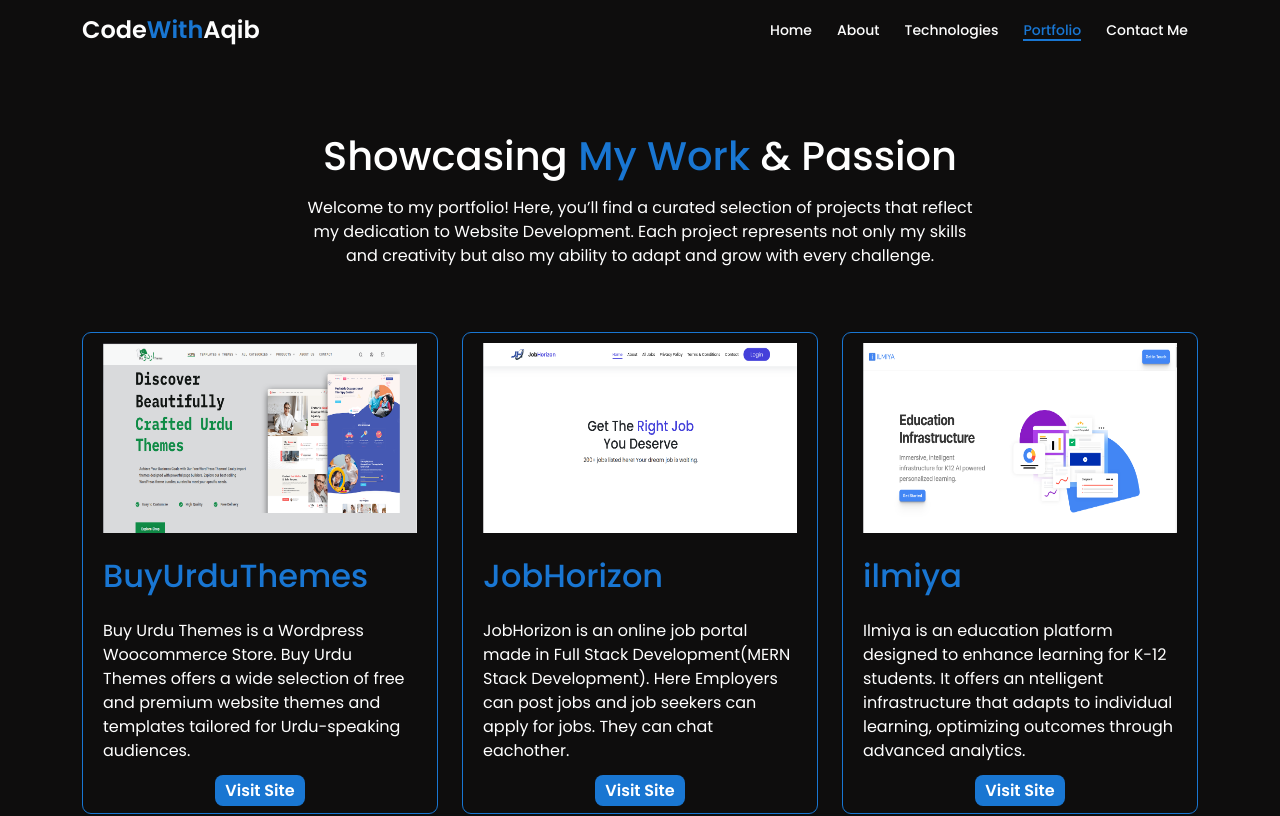
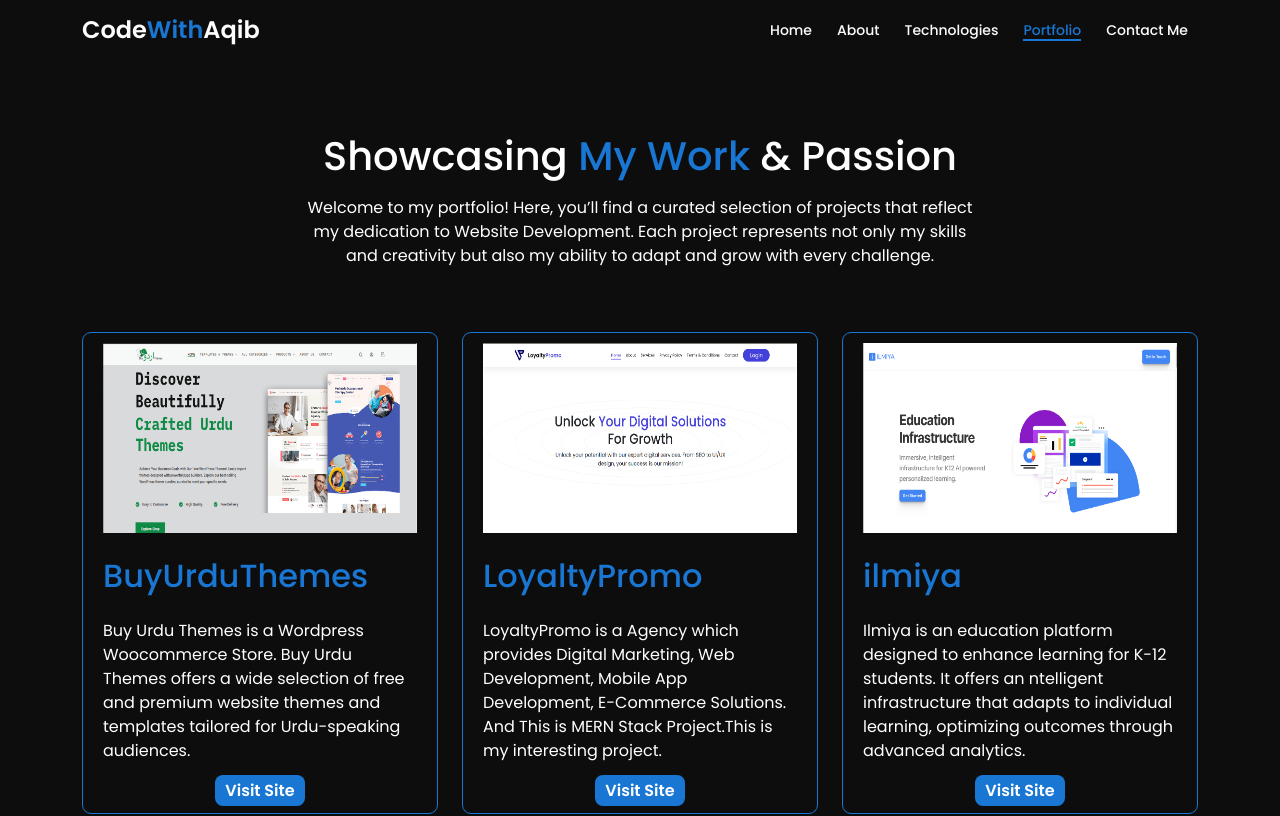
Before and after one commit to aqibali100/Portfolio-App, a React (Create React App) app: page /portfolio in a window 1280 px wide. Shown: the top 816 px of the page. Built offline with nearby package versions, Linux system fonts and the light colour scheme.

Commit message:
jobhorizon to loyaltypromo

```diff
--- a/src/screens/portfolio/Portfolio.js
+++ b/src/screens/portfolio/Portfolio.js
@@ -1,6 +1,6 @@
 import React from 'react'
 import buyurduthemes from '../../assests/images/buyurduthemes.png'
-import jobhorizon from '../../assests/images/jobhorizon.png'
+import loyalty from '../../assests/images/loyalty.png'
 import ilmiya from '../../assests/images/ilmiya.png'
 import skinny from '../../assests/images/skinny.png'
 import '../../assests/styles/Portfolio.css'
@@ -48,16 +48,16 @@
                         <div class="col-lg-4 col-md-6 mb-5">
                             <div class="project">
                                 <div class="project-img">
-                                    <img src={jobhorizon} alt='jobhorizon'></img>
+                                    <img src={loyalty} alt='loyalty'></img>
                                 </div>
                                 <div class="project-name text-white mt-4">
-                                    <h2 className='common-color'>JobHorizon</h2>
+                                    <h2 className='common-color'>LoyaltyPromo</h2>
                                 </div>
                                 <div class="project-description text-white mt-4">
-                                    <p>JobHorizon is an online job portal made in Full Stack Development(MERN Stack Development). Here Employers can post jobs and job seekers can apply for jobs. They can chat eachother.</p>
+                                    <p>LoyaltyPromo is a Agency which provides Digital Marketing, Web Development, Mobile App Development, E-Commerce Solutions. And This is MERN Stack Project.This is my interesting project.</p>
                                 </div>
                                 <div class="project-link text-center">
-                                    <Link to='https://job-horizone.vercel.app/' target='_blank' className='text-white'>Visit Site</Link>
+                                    <Link to='https://www.loyaltypro.site/' target='_blank' className='text-white'>Visit Site</Link>
                                 </div>
                             </div>
                         </div>
```
Also changed, not shown: src/assests/images/loyalty.png (added), src/assests/images/specikal.avif (added).
